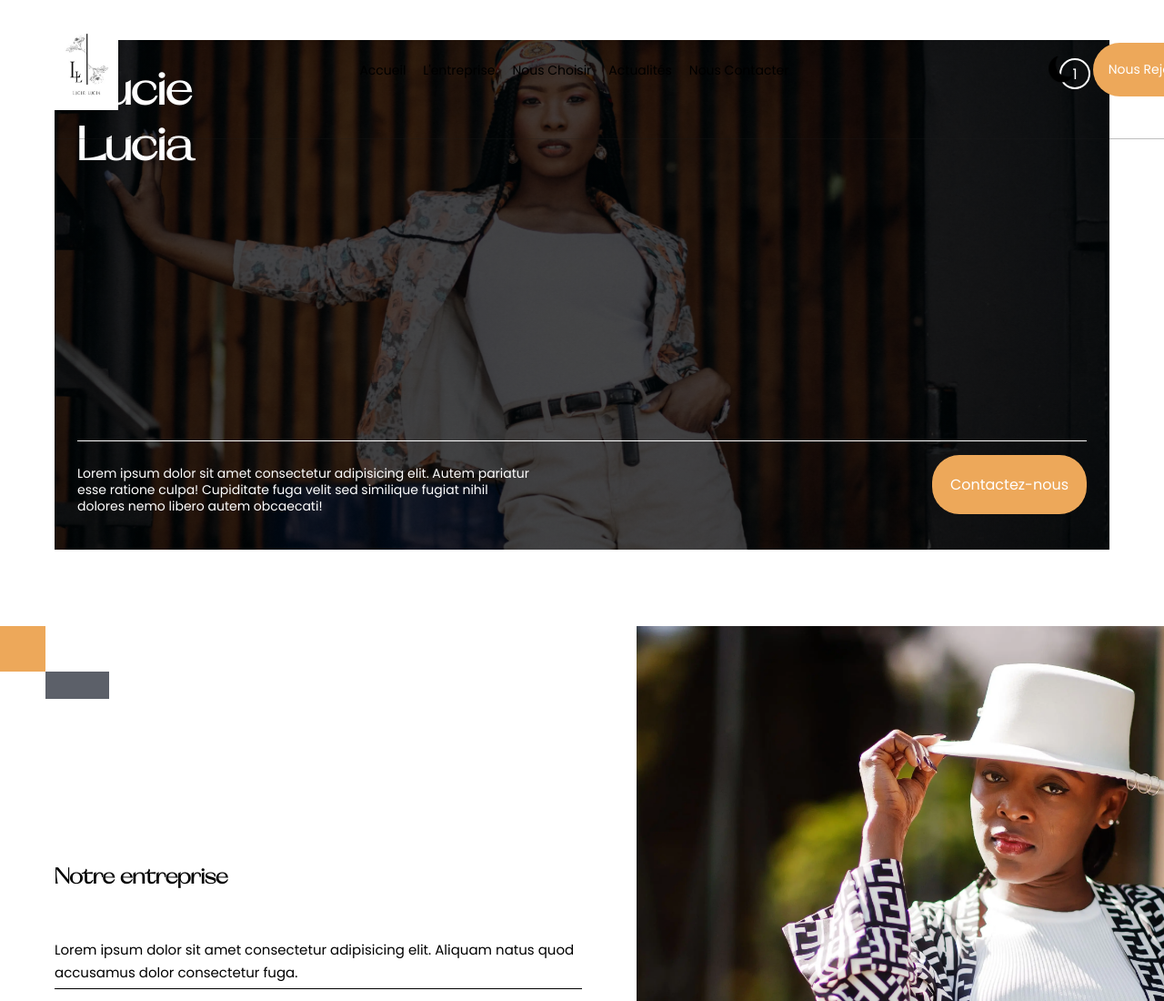
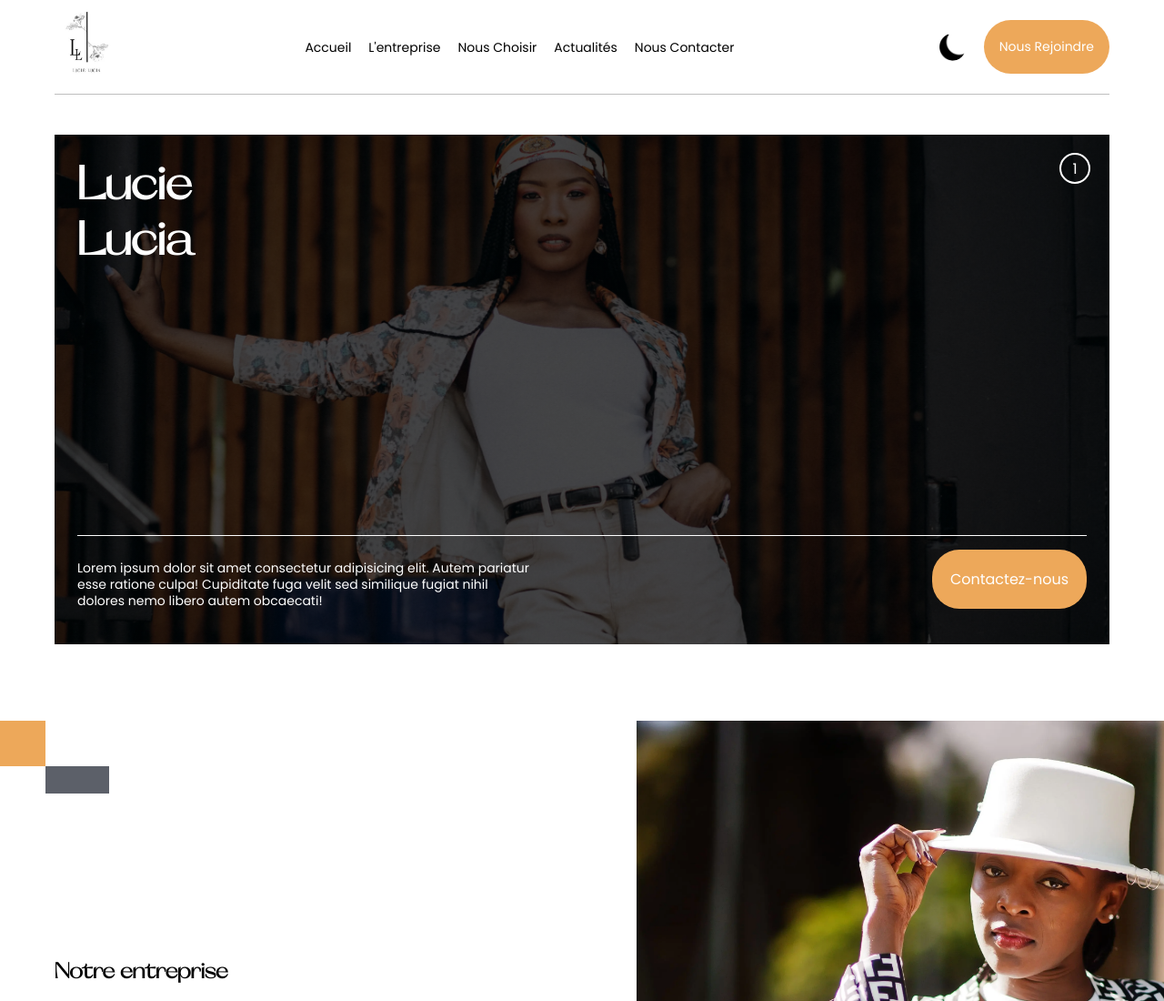
Before and after one commit to Benintambu/Lucie_website, a plain HTML site: page index.html in a window 1280 px wide. Shown: the top 1100 px of the page at 91% size. Drawn offline with nearby package versions, Linux system fonts and the light colour scheme.

Commit message:
Revert "Position fixed non fonctionnelle"
This reverts commit 078c80fb02d0c7f83b4f294fc06f6ef8f717be79.

```diff
--- a/styles/style.css
+++ b/styles/style.css
@@ -45,19 +45,17 @@ body {
 }
 
 header {
+    display: flex;
+    justify-content: center;
+    align-items: center;
     padding: 0 60px;
-
-    width: 100%;
 }
-
 
 header nav {
     width: 100%;
     display: flex;
     align-items: center;
     justify-content: space-between;
-    position: fixed;
-    min-height: 19vh;
     border-bottom: 1px solid var(--inline);
 }
 
```
